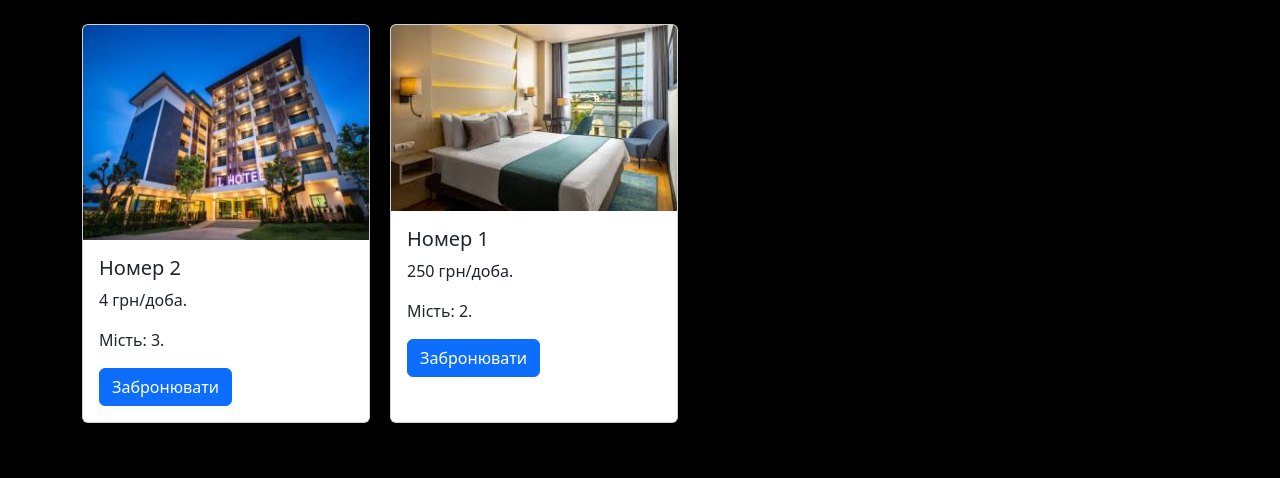
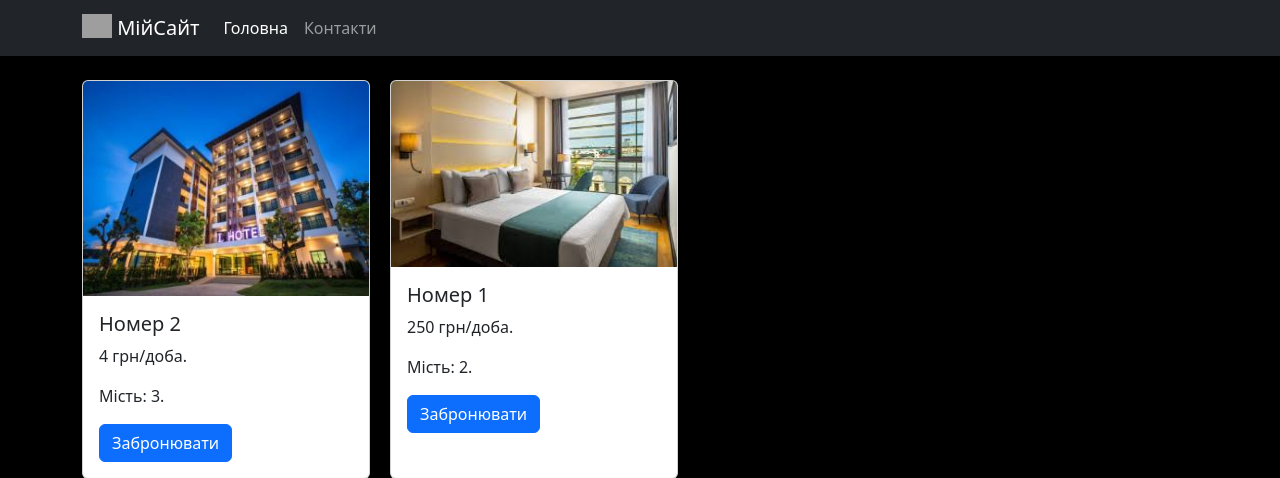
Before and after one commit to NazarKarpa/Hotel_Logika_Django, a Django app: page / in a window 1280 px wide. Shown: the top 478 px of the page. Run offline with Django 5.2, Linux system fonts and the light colour scheme; data comes from the database, SQL or seed files in the repository; grey boxes are pictures that could not be loaded.

Commit message:
add menu

```diff
--- a/templates/base.html
+++ b/templates/base.html
@@ -8,6 +8,7 @@
 		<link rel="stylesheet" href="{% static 'css/style.css' %}">
 </head>
 <body>
+{% include 'menu.html' %}
 <div class="container mt-4">
     {% block content %}
 
--- /dev/null
+++ b/templates/menu.html
@@ -0,0 +1,20 @@
+<nav class="navbar navbar-expand-lg navbar-dark bg-dark">
+    <div class="container">
+        <a class="navbar-brand" href="#">
+            <img src="..." alt="Logo" width="30" height="24" class="d-inline-block align-text-top"> МійСайт
+        </a>
+        <button class="navbar-toggler" type="button" data-bs-toggle="collapse" data-bs-target="#mainNavbar">
+            <span class="navbar-toggler-icon"></span>
+        </button>
+        <div class="collapse navbar-collapse" id="mainNavbar">
+            <ul class="navbar-nav me-auto mb-2 mb-lg-0">
+                <li class="nav-item">
+                    <a class="nav-link active" href="#">Головна</a>
+                </li>
+                <li class="nav-item">
+                    <a class="nav-link" href="#">Контакти</a>
+                </li>
+            </ul>
+        </div>
+    </div>
+</nav>
```
